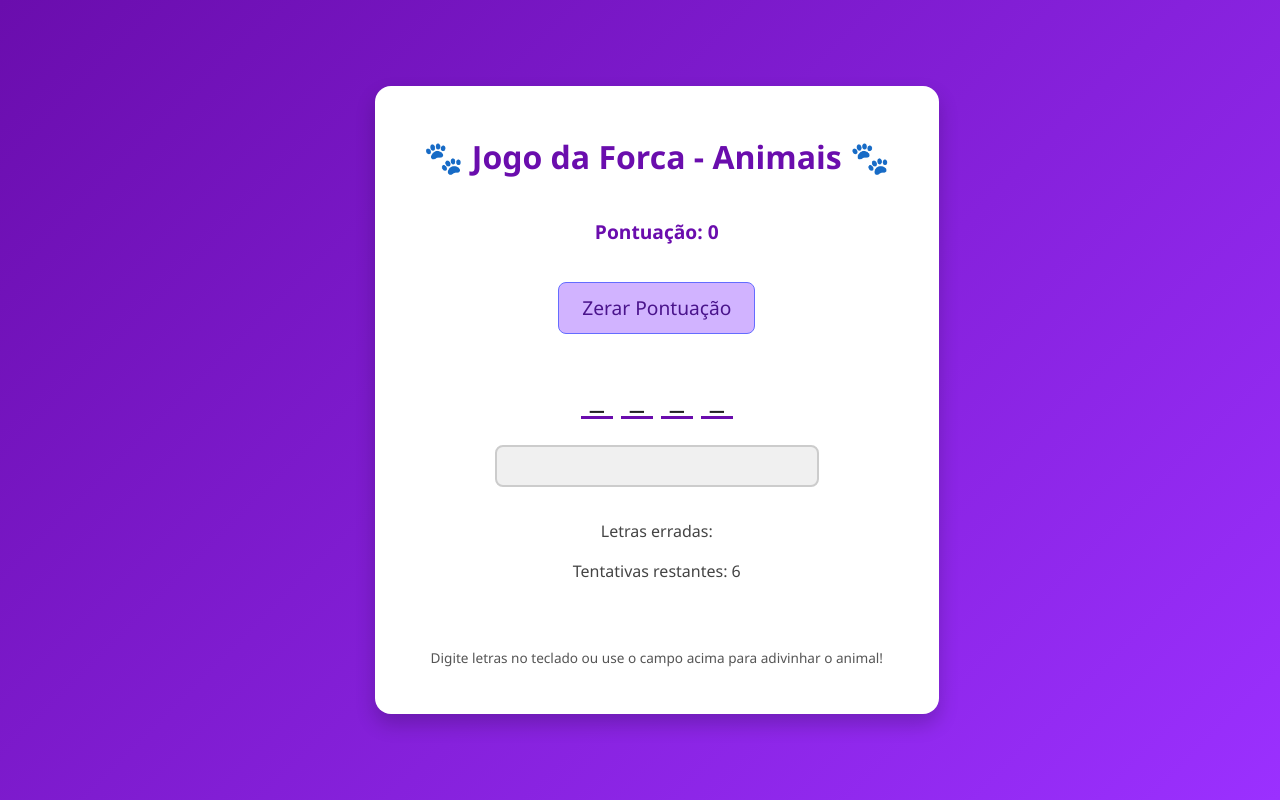
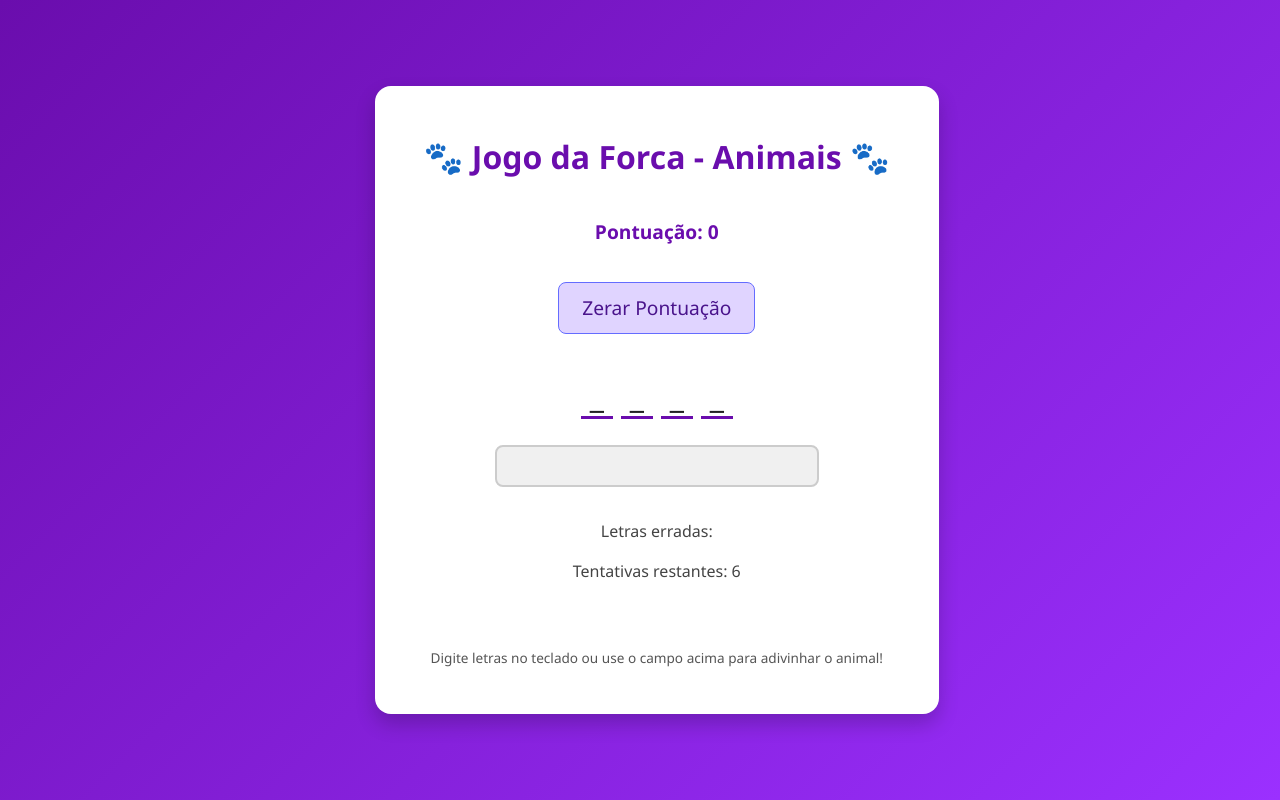
Before and after one commit to PauloLima4/jogo-da-forca, a React (Vite) app in the folder jogo-da-forca/: page / in a window 1280 px wide. In both pictures the pointer is over the button "Zerar Pontuação". Built offline with nearby package versions, Linux system fonts and the light colour scheme.

Commit message:
Update App.css

```diff
--- a/jogo-da-forca/src/App.css
+++ b/jogo-da-forca/src/App.css
@@ -81,7 +81,7 @@ body {
 
 button {
   margin-top: 1rem;
-  background-color: #fff;
+  background-color: #d1b3ff;
   color: #4a148c;
   border: none;
   padding: 10px 16px;
@@ -92,7 +92,7 @@ button {
 }
 
 button:hover {
-  background-color: #d1b3ff;
+  background-color: #e0d4ff;
 }
 
 input[type="text"] {
```
